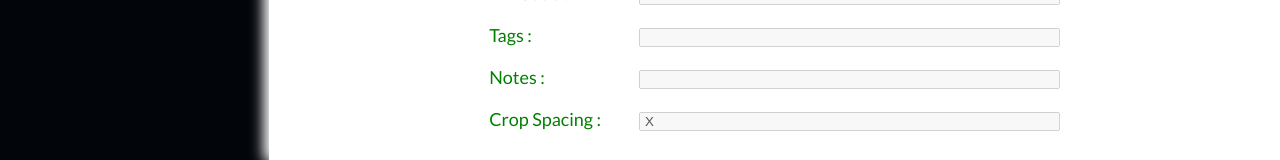
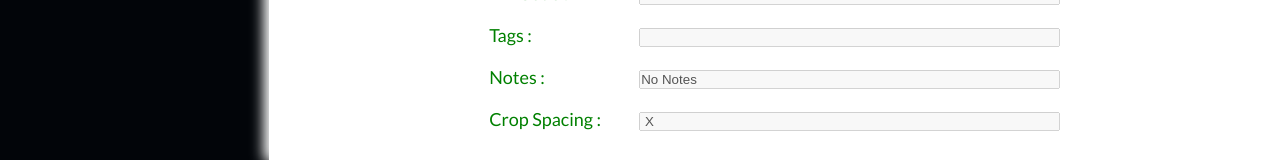
Before and after one commit to Harshal-9/FreshExpress-Dashboard, a React (Create React App) app: page /FarmerProfile in a window 1280 px wide. Shown: the part 1458-1618 px from the top of the page. Built offline with nearby package versions, Linux system fonts and the light colour scheme; no server answers.

Commit message:
Changed consultant name and displayed No Notes if notes are empty

```diff
--- a/src/components/FarmerProfileSection/FarmerProfile.js
+++ b/src/components/FarmerProfileSection/FarmerProfile.js
@@ -249,7 +249,7 @@ function FarmerProfile(props) {
                 type="text"
                 disabled={isDisabled}
                 size="100"
-                value={plotAllData.other.consultantName}
+                value={farmerAllData.consultantName}
               ></input>
               <br />
               <br />
@@ -449,7 +449,11 @@ function FarmerProfile(props) {
                   type="text"
                   disabled={isDisabledPlot}
                   size="50"
-                  value={plotAllData.other.notes}
+                  value={
+                    plotAllData.other.notes
+                      ? plotAllData.other.notes
+                      : "No Notes"
+                  }
                 ></input>
                 <br />
                 <br />
```
